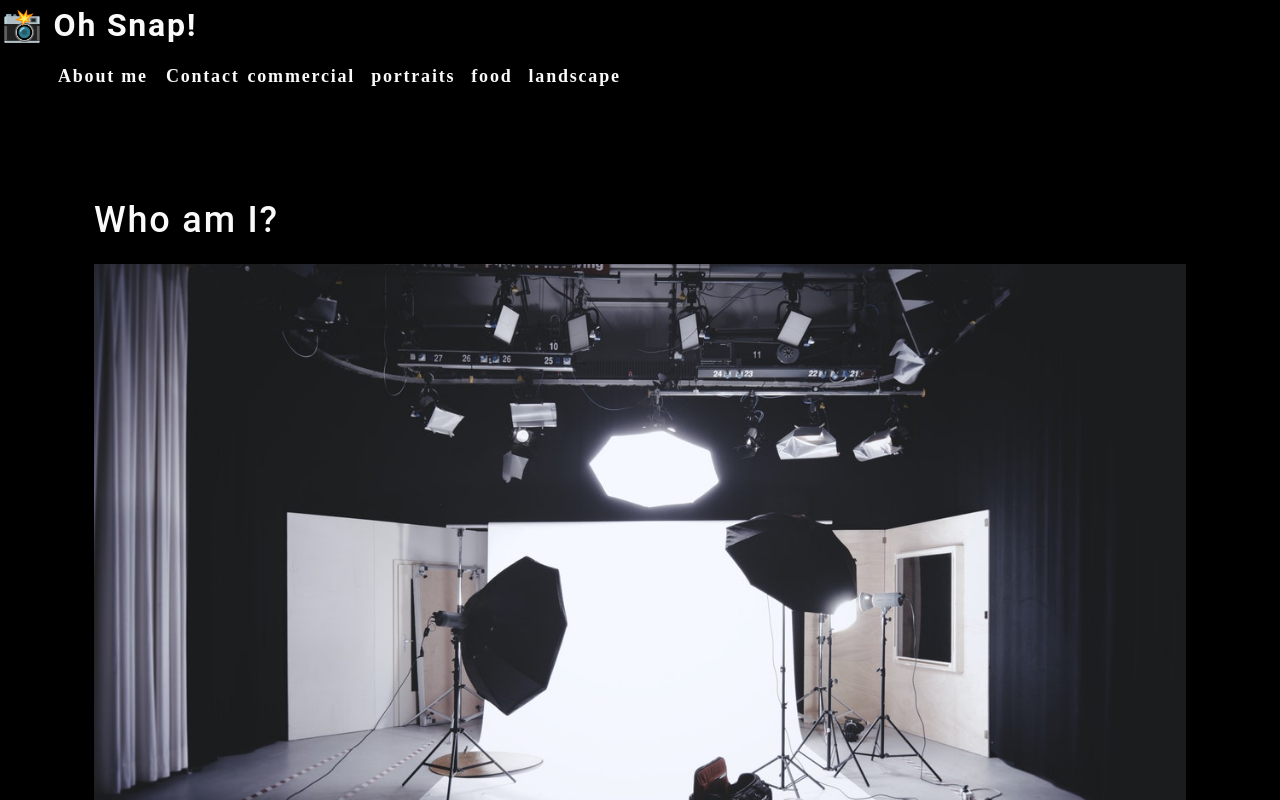
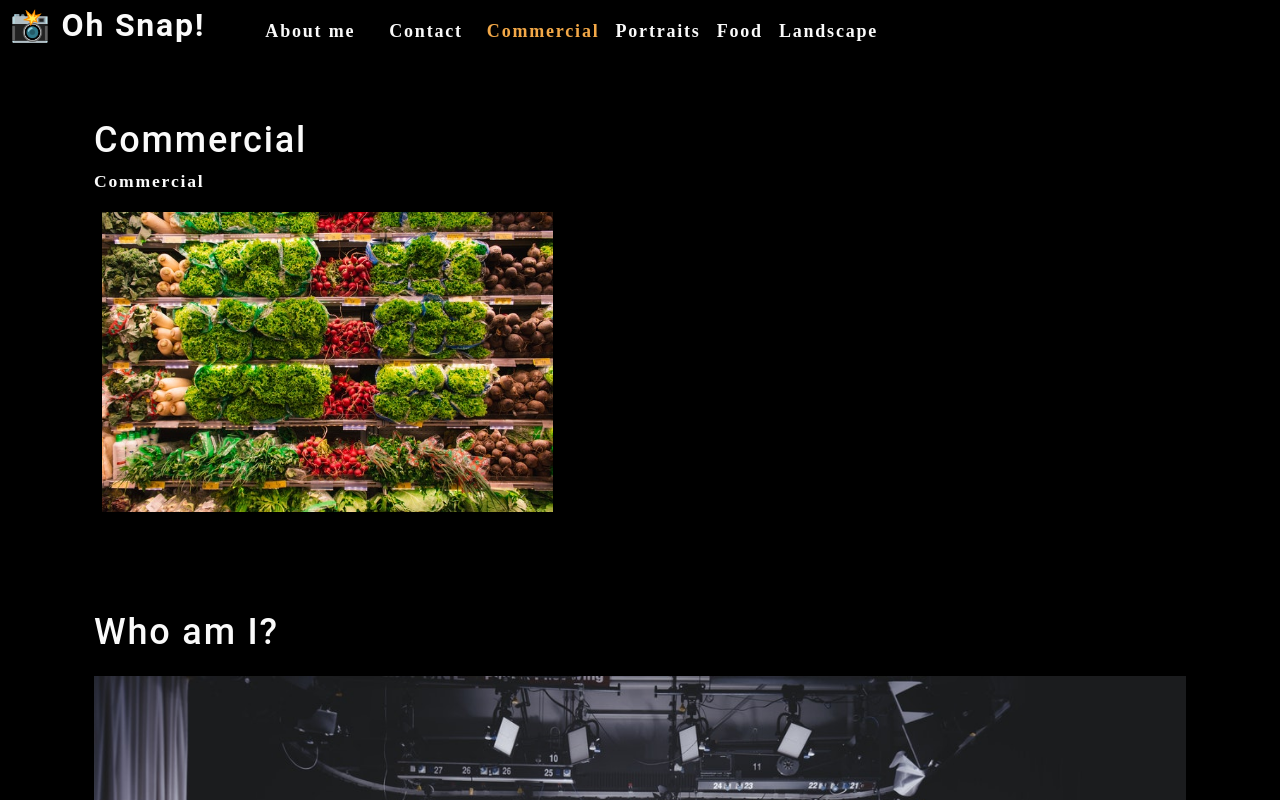
Before and after one commit to celinalou92/photo-port, a React (Create React App) app: page / in a window 1280 px wide. Shown: the top 800 px of the page. Built offline with nearby package versions, Linux system fonts and the light colour scheme.

Commit message:
added links to galleries to the nav and handled dynamic swap between categories on click

```diff
--- a/src/App.js
+++ b/src/App.js
@@ -1,15 +1,33 @@
-import React from 'react';
-import './App.css';
+import React, { useState } from 'react';
 import Nav from './components/Nav';
 import About from './components/About';
-
+import Gallery from './components/Gallery';
 
 function App() {
+  const [categories] = useState([
+    {
+      name: 'commercial',
+      description: 'Photos of grocery stores, food trucks, and other commercial projects',
+    },
+    { name: 'portraits', description: 'Portraits of people in my life' },
+    { name: 'food', description: 'Delicious delicacies' },
+    { name: 'landscape', description: 'Fields, farmhouses, waterfalls, and the beauty of nature' },
+  ]);
+
+  const [currentCategory, setCurrentCategory] = useState(categories[0]);
+
   return (
     <div>
-      <Nav></Nav>
+      <Nav
+        categories={categories}
+        setCurrentCategory={setCurrentCategory}
+        currentCategory={currentCategory}
+      ></Nav>
       <main>
-        <About></About>
+        <div>
+          <Gallery></Gallery>
+          <About></About>
+        </div>
       </main>
     </div>
   );
--- /dev/null
+++ b/src/components/Gallery/index.js
@@ -0,0 +1,26 @@
+import React from 'react';
+import { capitalizeFirstLetter } from '../../utils/helpers';
+import photo from "../../assets/small/commercial/0.jpg";
+
+function Gallery(props) {
+    const currentCategory = {
+        name: "commercial",
+        description: "Photos of grocery stores, food trucks, and other commercial projects",
+    }
+
+    return(
+        <section>
+            <h1>{capitalizeFirstLetter(currentCategory.name)}</h1>
+            <p>{capitalizeFirstLetter(currentCategory.name)}</p>
+            <div>
+                <img
+                    src={photo}
+                    alt="Commercial Example"
+                    className="img-thumbnail mx-1"
+                />
+            </div>
+        </section>
+    )
+};
+
+export default Gallery;
--- a/src/components/Nav/index.js
+++ b/src/components/Nav/index.js
@@ -1,24 +1,21 @@
-import React from 'react';
+import React, { useEffect }  from 'react';
+import { capitalizeFirstLetter } from '../../utils/helpers';
 
-function Nav(){
-    const categories = [
-        {
-          name: "commercial",
-          description:
-            "Photos of grocery stores, food trucks, and other commercial projects",
-        },
-        { name: "portraits", description: "Portraits of people in my life" },
-        { name: "food", description: "Delicious delicacies" },
-        {
-          name: "landscape",
-          description: "Fields, farmhouses, waterfalls, and the beauty of nature",
-        },
-      ];
-      function categorySelected(name) {
-        console.log(`${name} clicked`)
-      };
+function Nav(props) {
+    // passing in and destructuring props passed from App.js parent
+    const {
+        categories = [],
+        setCurrentCategory,
+        currentCategory,
+        } = props;
+
+    // useEffect hook takes in a callback function as its first argument and an array with a single element as its second
+    // the second argument directs the hook to re-render the component on changes to the value of this state. In other words, if currentCategory changes now, the component will re-render so that the change in document.title will be visible to the user.
+    useEffect(
+        () => {document.title = capitalizeFirstLetter(currentCategory.name);}, [currentCategory]);
+
     return (
-        <header>
+        <header className="flex-row px-1">
         <h2>
             <a data-testid="link" href="/">
             <span role="img" aria-label="camera"> 📸</span> Oh Snap!
@@ -31,16 +28,22 @@
                 About me
                 </a>
             </li>
-                <li>
+            <li className="mx-2">
                 <span>Contact</span>
             </li>
             {categories.map((category) => (
                 <li
-                        className="mx-1"
+                className={`mx-1 ${
+                    currentCategory.name === category.name && 'navActive'
+                    }`}
                 key={category.name}
                 >
-                        <span onClick={() => categorySelected(category.name)} >
-                        {category.name}
+                <span
+                    onClick={() => {
+                    setCurrentCategory(category)
+                    }}
+                >
+                    {capitalizeFirstLetter(category.name)}
                 </span>
                 </li>
             ))}
@@ -48,8 +51,6 @@
         </nav>
         </header>
     );
-};
-
-
+}
 
 export default Nav;
```
Lines whose indentation alone changed are shown as unchanged.
